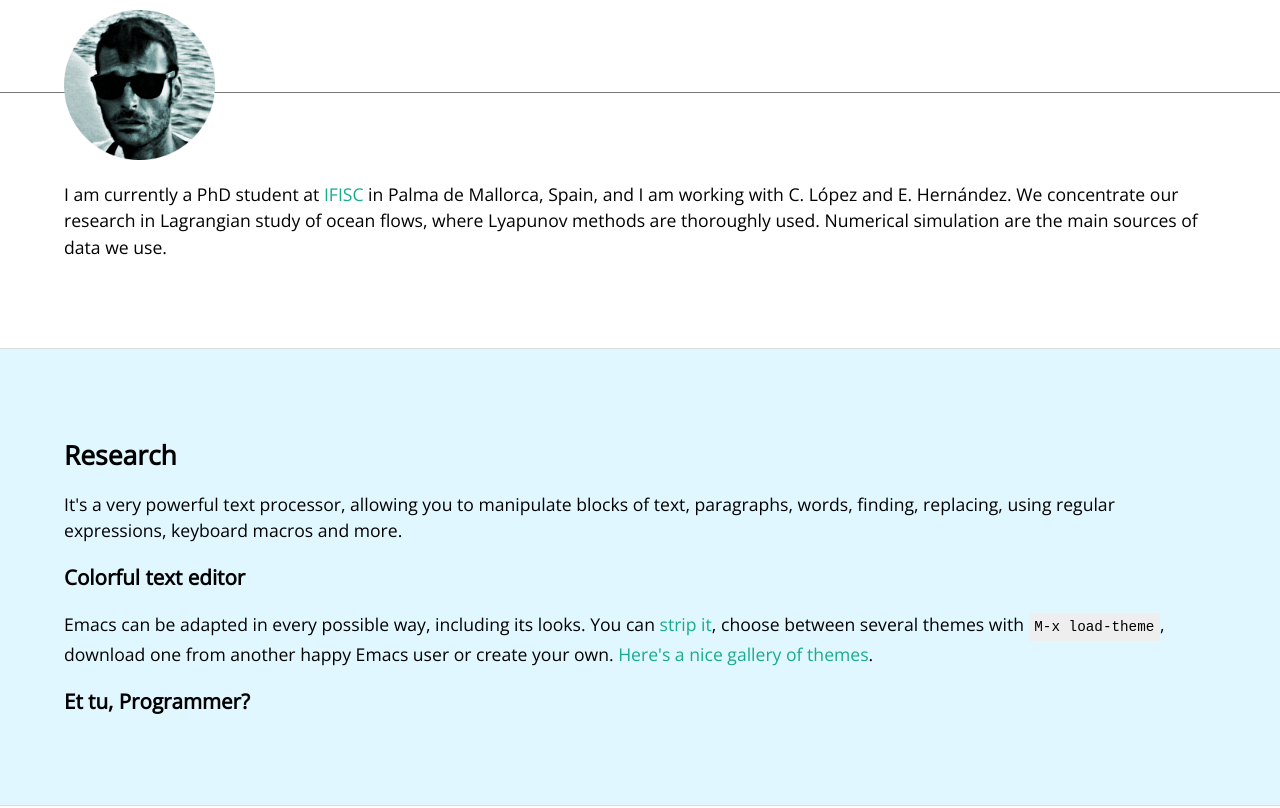
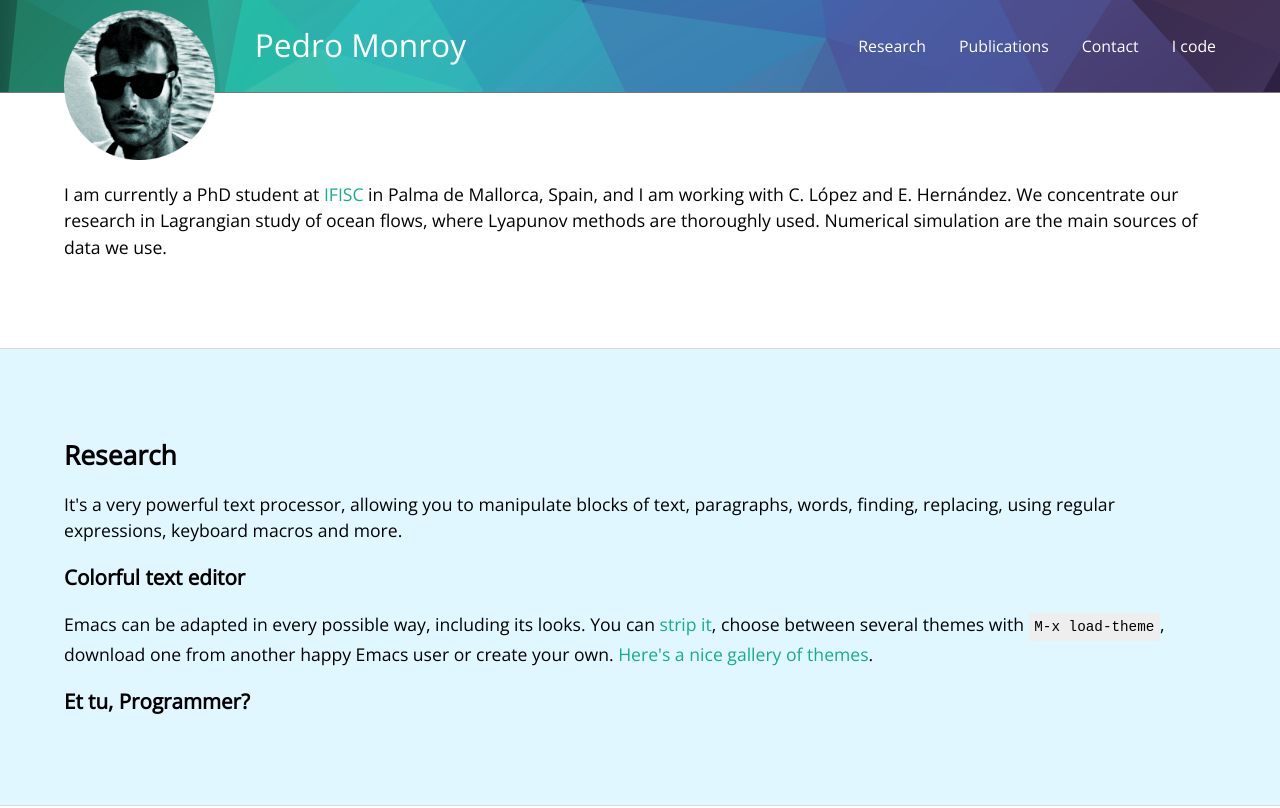
Before and after one commit to PMonroy/pmonroy.github.io, a plain HTML site: page index.html in a window 1280 px wide. Shown: the top 808 px of the page. Drawn offline with nearby package versions, Linux system fonts and the light colour scheme.

Commit message:
background image header

```diff
--- a/css/style.css
+++ b/css/style.css
@@ -94,7 +94,7 @@ blockquote {
   display: table-cell; }
 
 nav#nav-container {
-    background-image: url("color14.png");
+    background-image: url("../img/color14.png");
     background-position: right;
     background-size: cover;
     background-repeat: no-repeat;
```
